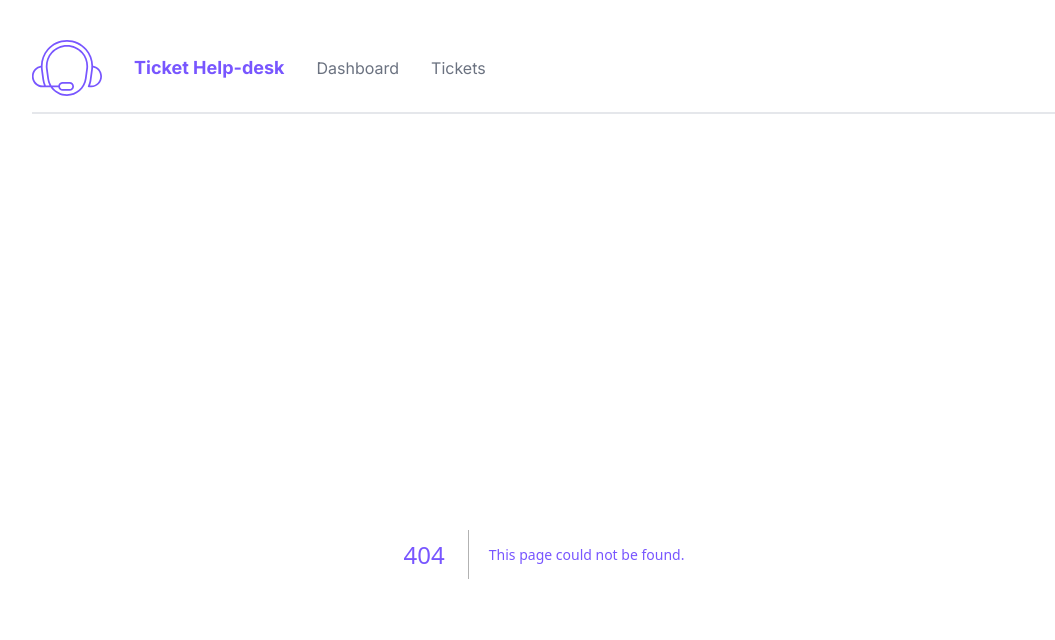
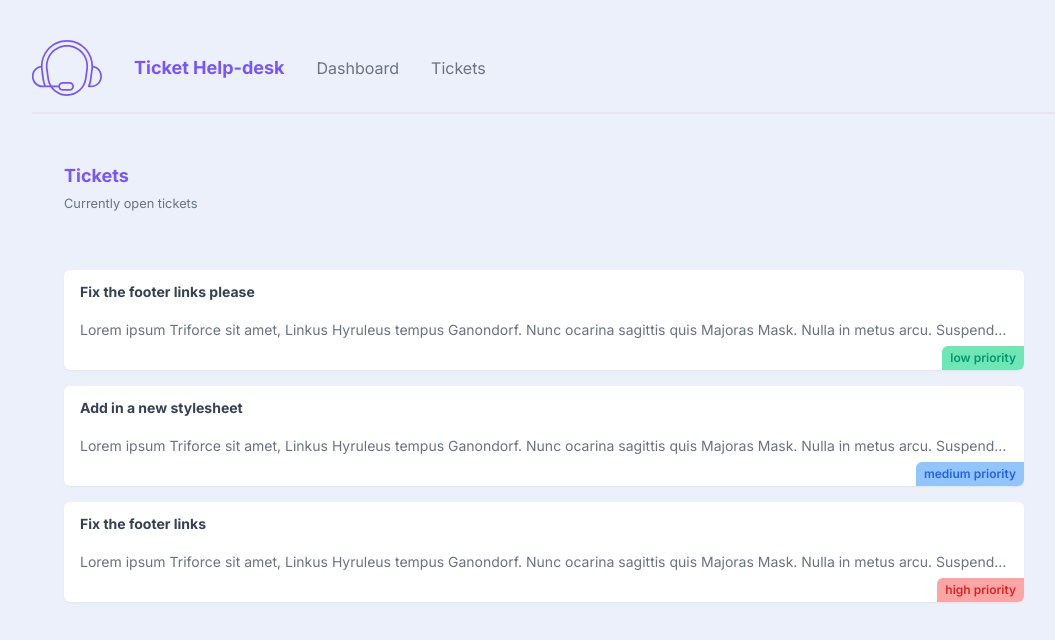
Before and after one commit to johnpatrick254/ticket-helpdesk, a Next.js app in the folder client/: page /tickets in a window 1280 px wide. Before the commit this address had no page. Shown: the top 640 px of the page, without its empty margins (96-1151 px from the left). Built offline with nearby package versions, Linux system fonts and the light colour scheme; data requests are answered from the project's data file.

Commit message:
feat: create ticket components

```diff
--- /dev/null
+++ b/client/src/app/tickets/TicketList.tsx
@@ -0,0 +1,25 @@
+import { TicketService } from '@/services/TicketService'
+import React from 'react'
+import { toast } from 'react-toastify'
+
+export default async function TicketList() {
+    const tickets = await TicketService.fetchTickets()
+    if (!tickets) {
+        toast.error('Something went wrong fetching your ticktes')
+        return null
+    }
+    return <>
+        {
+            tickets.map(ticket => {
+                return <div key={ticket.id} className='card my-5' >
+                    <h3>{ticket.title}</h3>
+                    <p className='truncate'>{ticket.body}</p>
+                    <div className={`pill ${ticket.priority}`}>{ticket.priority} priority</div>
+                </div>
+            })
+        }
+        {
+            (tickets.length == 0) && <p className='text-center'>There are no open tickets</p>
+        }
+    </>
+}
--- /dev/null
+++ b/client/src/app/tickets/page.tsx
@@ -0,0 +1,14 @@
+import React from 'react'
+import TicketList from './TicketList'
+
+export default function List() {
+  return <main>
+    <nav>
+      <div>
+        <h2>Tickets</h2>
+        <p><small>Currently open tickets</small></p>
+      </div>
+    </nav>
+    <TicketList />
+  </main>
+}
--- /dev/null
+++ b/client/src/services/TicketService.ts
@@ -0,0 +1,25 @@
+export type Ticket = {
+    id: number,
+    title: string,
+    body: string,
+    priority: string,
+    user_email: string
+}
+type BadRequest = { code: "bad_request"; message: string };
+export class TicketService {
+
+    static async fetchTickets(): Promise<Ticket[] | null> {
+        try {
+            const data = ((await fetch('http://localhost:3000/tickets', {
+                next: {
+                    revalidate: 30
+                }
+            })).json()) as Promise<Ticket[]>;
+            return data;
+        } catch (error: any) {
+            console.error(error)
+            return null;
+        }
+    }
+
+}
```
